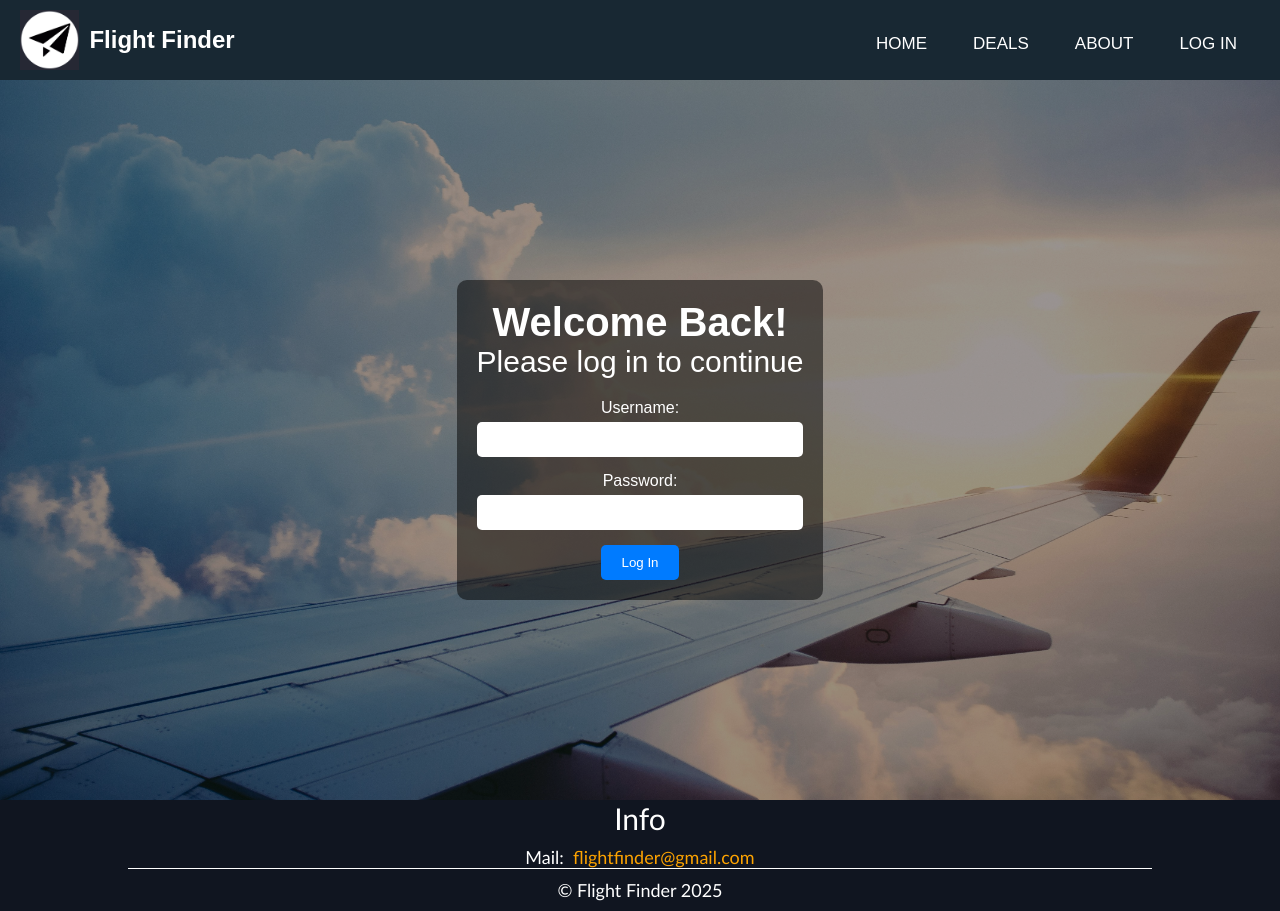
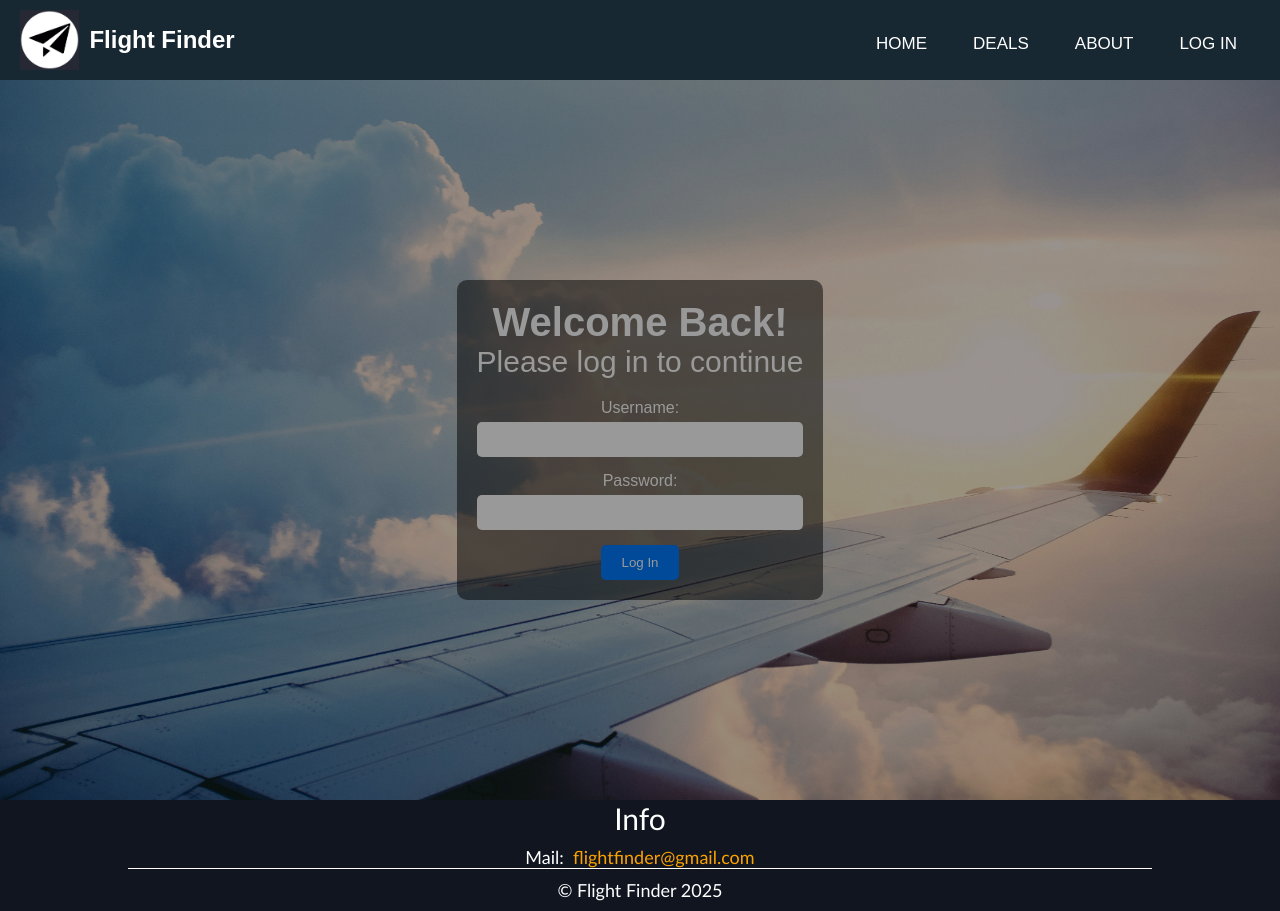
Before and after one commit to Osterie/IDATA2301_IDATA2306_GROUP_7, a React (Create React App) app in the folder frontend-Idata2301/code/app/: page / in a window 1280 px wide. Both pictures are taken after a click on the link "LOG IN". Built offline with nearby package versions, Linux system fonts and the light colour scheme.

Commit message:
Fixed problem with css class names

```diff
--- a/frontend-Idata2301/code/app/src/components/hero/logInPageHero/LogInPageHero.jsx
+++ b/frontend-Idata2301/code/app/src/components/hero/logInPageHero/LogInPageHero.jsx
@@ -4,7 +4,7 @@ import './logInPageHero.css';
 const LoginPageHero = () => {
   return (
     <section className="hero">
-      <div className="hero-container">
+      <div className="login-hero-container">
         <h1>Welcome Back!</h1>
         <p>Please log in to continue</p>
         <form action="/login" method="post">
--- a/frontend-Idata2301/code/app/src/components/hero/logInPageHero/logInPageHero.css
+++ b/frontend-Idata2301/code/app/src/components/hero/logInPageHero/logInPageHero.css
@@ -4,7 +4,7 @@
     text-align: center;
     color: white;
   }
-  .hero-container {
+  .login-hero-container {
     max-width: 600px;
     margin: 0 auto;
     background: rgba(0, 0, 0, 0.5);
```
